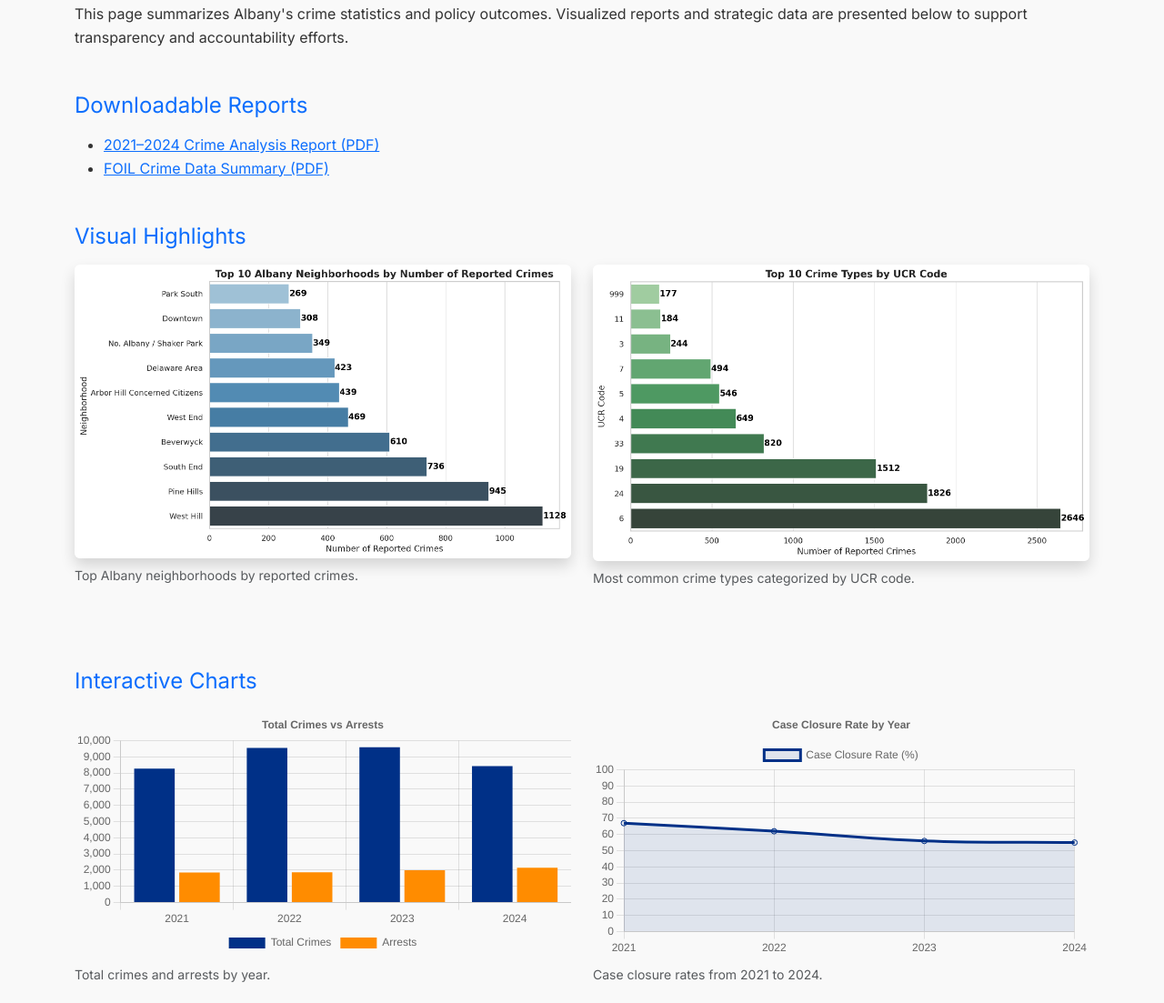
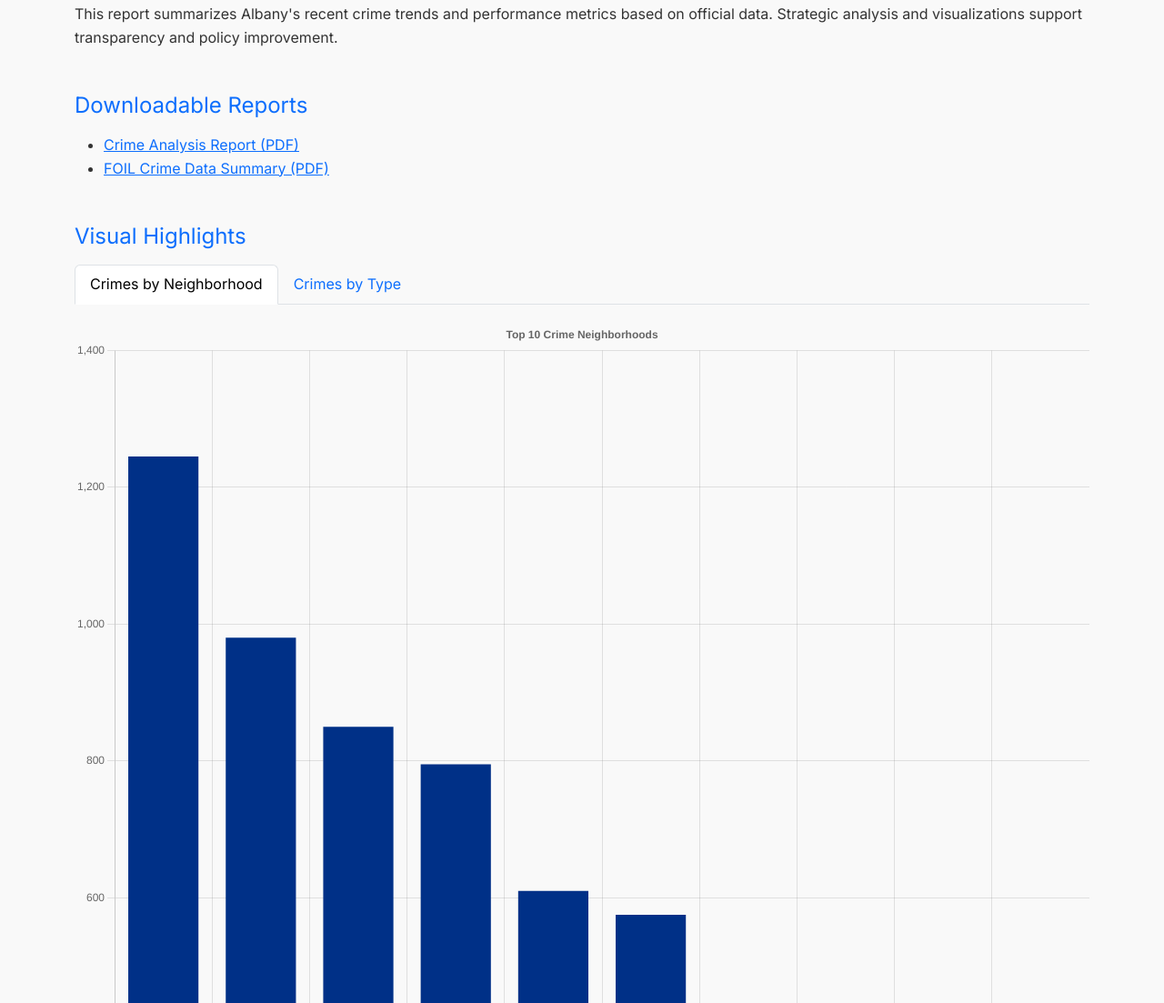
Before and after one commit to fortorange33/albany-aegis-initiative-site, a plain HTML site: page crime-data.html in a window 1280 px wide. Shown: the part 202-1305 px from the top of the page at 91% size. Drawn offline with nearby package versions, Linux system fonts and the light colour scheme.

Commit message:
Rewrite crime-data.html with interactive tabs and corrected charts

```diff
--- a/crime-data.html
+++ b/crime-data.html
@@ -4,7 +4,7 @@
   <meta charset="UTF-8" />
   <meta name="viewport" content="width=device-width, initial-scale=1.0" />
   <title>Crime Data | Albany Aegis Initiative</title>
-  <meta name="description" content="Explore Albany crime trends, data visualizations, and official reports (2021–2024).">
+  <meta name="description" content="Explore Albany crime trends, strategic visualizations, and report analysis (2021–2024).">
 
   <!-- Fonts & Styles -->
   <link href="https://fonts.googleapis.com/css2?family=Inter:wght@400;600;700&display=swap" rel="stylesheet" />
@@ -33,46 +33,60 @@
     </div>
   </header>
 
-  <!-- Main Content -->
+  <!-- Main -->
   <main class="container my-5">
 
     <section class="mb-5">
       <h2 class="h3 text-primary mb-3">2021–2024 Crime Overview</h2>
-      <p>This page summarizes Albany's crime statistics and policy outcomes. Visualized reports and strategic data are presented below to support transparency and accountability efforts.</p>
+      <p>This report summarizes Albany's recent crime trends and performance metrics based on official data. Strategic analysis and visualizations support transparency and policy improvement.</p>
     </section>
 
     <section class="mb-5">
       <h3 class="h4 text-primary mb-3">Downloadable Reports</h3>
       <ul>
-        <li><a href="reports/Crime-Analysis-Report.pdf" target="_blank">2021–2024 Crime Analysis Report (PDF)</a></li>
+        <li><a href="reports/Crime-Analysis-Report.pdf" target="_blank">Crime Analysis Report (PDF)</a></li>
         <li><a href="reports/FOIL-Crime-Data-Summary.pdf" target="_blank">FOIL Crime Data Summary (PDF)</a></li>
       </ul>
     </section>
 
-    <section class="mb-5">
+    <section class="mb-5" id="visual-highlights">
       <h3 class="h4 text-primary mb-3">Visual Highlights</h3>
-      <div class="row">
-        <div class="col-md-6 mb-4">
-          <img src="images/top-10-crime-neighborhoods.png" class="img-fluid rounded shadow" alt="Top Crime Neighborhoods" />
-          <p class="small text-muted mt-2">Top Albany neighborhoods by reported crimes.</p>
+
+      <ul class="nav nav-tabs mb-3" id="vizTabs" role="tablist">
+        <li class="nav-item" role="presentation">
+          <button class="nav-link active" id="tab1-tab" data-bs-toggle="tab" data-bs-target="#tab1" type="button" role="tab">Crimes by Neighborhood</button>
+        </li>
+        <li class="nav-item" role="presentation">
+          <button class="nav-link" id="tab2-tab" data-bs-toggle="tab" data-bs-target="#tab2" type="button" role="tab">Crimes by Type</button>
+        </li>
+      </ul>
+
+      <div class="tab-content" id="vizTabsContent">
+        <div class="tab-pane fade show active" id="tab1" role="tabpanel">
+          <canvas id="neighborhoodChart" height="300"></canvas>
+          <p class="small text-muted mt-2">Top neighborhoods by reported crimes (2021–2024).</p>
         </div>
-        <div class="col-md-6 mb-4">
-          <img src="images/top-10-crime-types.png" class="img-fluid rounded shadow" alt="Top Crime Types" />
-          <p class="small text-muted mt-2">Most common crime types categorized by UCR code.</p>
+        <div class="tab-pane fade" id="tab2" role="tabpanel">
+          <canvas id="typeChart" height="300"></canvas>
+          <p class="small text-muted mt-2">Most frequent crime types by classification.</p>
         </div>
+      </div>
+
+      <div class="mt-4">
+        <a href="visualizations.html" class="btn btn-outline-primary">View All Visualizations</a>
       </div>
     </section>
 
     <section class="mb-5">
-      <h3 class="h4 text-primary mb-3">Interactive Charts</h3>
+      <h3 class="h4 text-primary mb-3">Interactive Trends</h3>
       <div class="row">
         <div class="col-md-6 mb-4">
           <canvas id="crimesVsArrestsChart"></canvas>
-          <p class="text-muted small mt-2">Total crimes and arrests by year.</p>
+          <p class="text-muted small mt-2">Total crimes and arrests per year.</p>
         </div>
         <div class="col-md-6 mb-4">
           <canvas id="closureRateChart"></canvas>
-          <p class="text-muted small mt-2">Case closure rates from 2021 to 2024.</p>
+          <p class="text-muted small mt-2">Annual case closure rates.</p>
         </div>
       </div>
     </section>
@@ -94,6 +108,44 @@
 
   <!-- Chart Configuration -->
   <script>
+    new Chart(document.getElementById('neighborhoodChart').getContext('2d'), {
+      type: 'bar',
+      data: {
+        labels: ['West Hill', 'Pine Hills', 'South End', 'Arbor Hill', 'Delaware', 'Washington Park', 'North Albany', 'Beverwyck', 'Mansion', 'Buckingham Lake'],
+        datasets: [{
+          label: 'Incidents',
+          data: [1245, 980, 850, 795, 610, 575, 440, 395, 330, 310],
+          backgroundColor: '#003087'
+        }]
+      },
+      options: {
+        responsive: true,
+        plugins: {
+          title: { display: true, text: 'Top 10 Crime Neighborhoods' },
+          legend: { display: false }
+        }
+      }
+    });
+
+    new Chart(document.getElementById('typeChart').getContext('2d'), {
+      type: 'bar',
+      data: {
+        labels: ['Assault', 'Larceny', 'Burglary', 'Robbery', 'Rape', 'Motor Theft', 'Drugs', 'Fraud', 'Weapons', 'Homicide'],
+        datasets: [{
+          label: 'Incidents',
+          data: [2890, 2475, 1840, 1590, 1485, 1202, 880, 765, 590, 17],
+          backgroundColor: '#ff8c00'
+        }]
+      },
+      options: {
+        responsive: true,
+        plugins: {
+          title: { display: true, text: 'Top 10 Crime Types by UCR Code' },
+          legend: { display: false }
+        }
+      }
+    });
+
     new Chart(document.getElementById('crimesVsArrestsChart').getContext('2d'), {
       type: 'bar',
       data: {
@@ -117,7 +169,7 @@
       data: {
         labels: ['2021', '2022', '2023', '2024'],
         datasets: [{
-          label: 'Case Closure Rate (%)',
+          label: 'Closure Rate (%)',
           data: [67, 62, 56, 55],
           borderColor: '#003087',
           backgroundColor: 'rgba(0, 48, 135, 0.1)',
@@ -127,7 +179,7 @@
       },
       options: {
         plugins: {
-          title: { display: true, text: 'Case Closure Rate by Year' }
+          title: { display: true, text: 'Case Closure Rates by Year' }
         },
         scales: {
           y: { beginAtZero: true, max: 100 }
```
